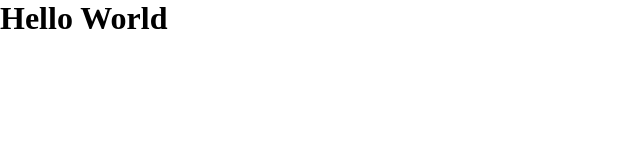
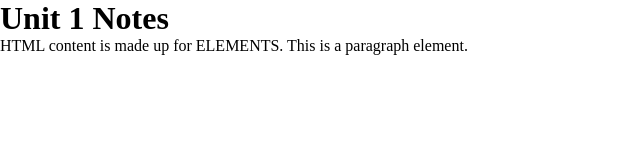
Before and after one commit to Maxd2026/CS1-Unit-1-Notes, a plain HTML site: page index.html in a window 1280 px wide. Shown: the whole page, without its empty margins (0-640 px from the left). Drawn offline with Linux system fonts and the light colour scheme.

Commit message:
edited html

```diff
--- a/index.html
+++ b/index.html
@@ -9,8 +9,8 @@
 </head>
 
 <body>
-  <h1>Hello World</h1>
-
+  <h1>Unit 1 Notes</h1>
+  <p>HTML content is made up for ELEMENTS. This is a paragraph element.</p>
 
 
 </body>
```
